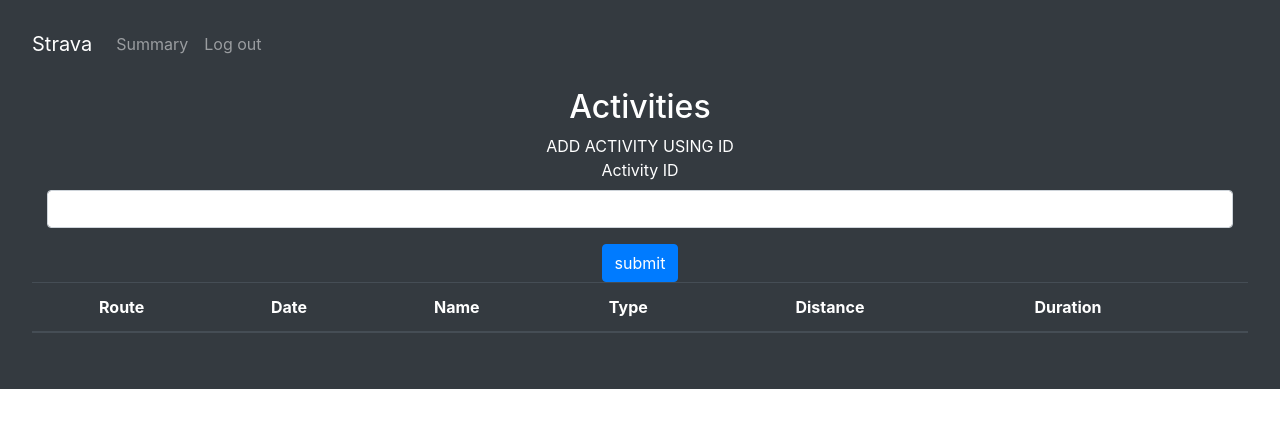
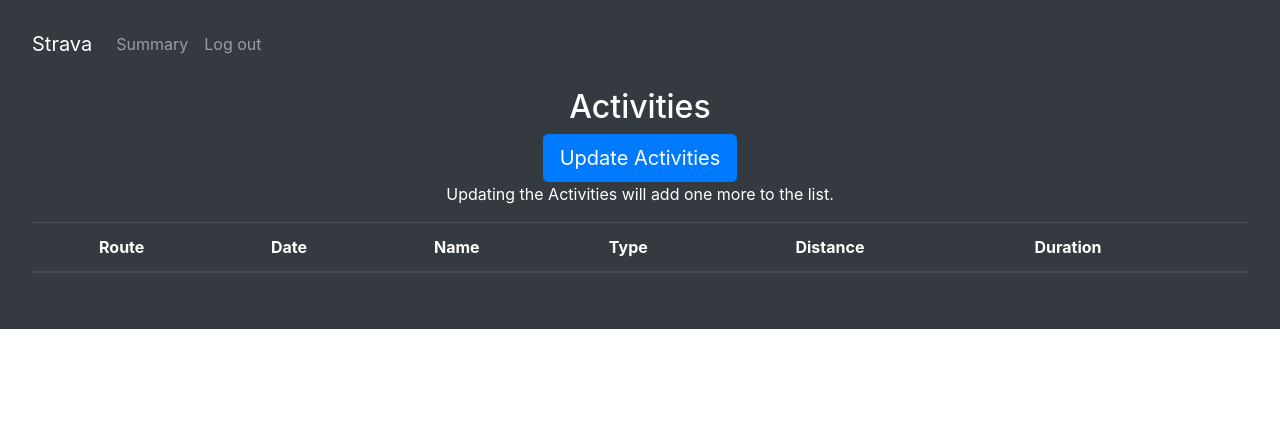
Before and after one commit to sampitcher/heroku_flask_base, a Flask app: page /activities in a window 1280 px wide. Shown: the top 428 px of the page. Run offline with Flask 2, Linux system fonts and the light colour scheme; the visitor is signed in with stand-in values (Sample User, id 1); data comes from the database, SQL or seed files in the repository; data that the repository does not hold is empty; some libraries are stand-ins or nearby versions.

Commit message:
tidied activities page

```diff
--- a/app/routes.py
+++ b/app/routes.py
@@ -313,10 +313,11 @@ def sync():
     sync_activities()
 
     username = current_user.username
-    location = "dashboards/7"
-    embed_url = generate_embed_url(username, location)
+    # location = "dashboards/7"
+    # embed_url = generate_embed_url(username, location)
 
-    return render_template("activities.html", user=user, embed_url=embed_url)
+    # return render_template("activities.html", user=user, embed_url=embed_url)
+    return redirect(url_for('activities'))
 
 @app.route('/sync_activity_id', methods = ['GET', 'POST'])
 @login_required
--- a/app/templates/activities.html
+++ b/app/templates/activities.html
@@ -14,7 +14,12 @@
 
     {% endif %}
 
-    ADD ACTIVITY USING ID
+    <a href="{{ url_for('sync') }}">
+      <button type="submit" class="btn btn-primary btn-lg">Update Activities</button>
+    </a>
+    <p>Updating the Activities will add one more to the list.</p>
+
+    <!-- ADD ACTIVITY USING ID
     <div class="container-fluid">
         <form method="POST" action="/activities">
               <div class="form-group">
@@ -23,7 +28,7 @@
               </div>
               <button type="submit" class="btn btn-primary">submit</button>
         </form>
-    </div>
+    </div> -->
     <div class="table-responsive">
     <table class="table table-dark table-hover">
       <thead>
```
